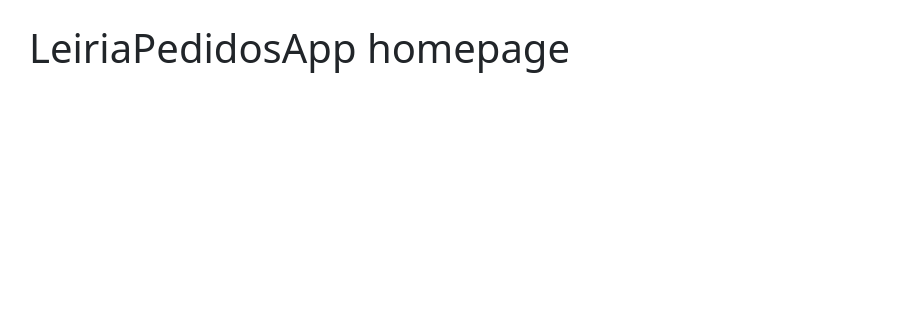
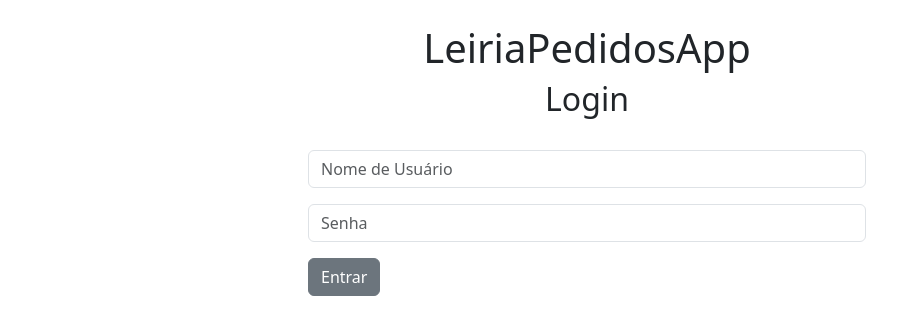
Before and after one commit to Bermuda3G/LeiriaPedidosApp, a Django app: page / in a window 1280 px wide. Shown: the part 56-391 px from the top of the page, without its empty margins (53-950 px from the left). Run offline with Django 5.2, Linux system fonts and the light colour scheme.

Commit message:
Forms de login adicionado e Tela de homepage de usuário adicionada

```diff
--- a/leiriapedidosapp/homepage/templates/base.html
+++ b/leiriapedidosapp/homepage/templates/base.html
@@ -11,7 +11,7 @@
     <div class="container">
         <br/>
         {% block content %}
-        <!--Django puxa todo o conteúdo html dos apps-->
+        <!--Django puxa todo o conteúdo html (entre esses mesmos blocos) dos apps-->
         {% endblock %}
     </div>
 
--- a/leiriapedidosapp/homepage/templates/homepage.html
+++ b/leiriapedidosapp/homepage/templates/homepage.html
@@ -2,6 +2,30 @@
 
 {% block content %}
 
-<h1>LeiriaPedidosApp homepage</h1>
+<div class="col-md-6 offset-md-3">
+
+{% if user.is_authenticated%}
+
+<h1 class="text-center">LeiriaPedidosApp Homepage :D </h1>
+
+{% else %}
+
+<h1 class="text-center">LeiriaPedidosApp</h1>
+<h2 class="text-center">Login</h2>
+<br/>
+<form method="POST" action="{% url 'homepage' %}">
+  {% csrf_token %} <!--Token que garante que as requisições estão sendo feitas pelo usuário autenticado-->
+  <div class="mb-3">
+    <input type="text" class="form-control" name="username", placeholder="Nome de Usuário" required>
+  </div>
+  <div class="mb-3">
+    <input type="password" class="form-control" name="password", placeholder="Senha" required>
+  </div>
+  <button type="submit" class="btn btn-secondary">Entrar</button>
+</form>
+
+{% endif %}
+
+</div>
 
 {% endblock %}
--- a/leiriapedidosapp/homepage/templates/navbar.html
+++ b/leiriapedidosapp/homepage/templates/navbar.html
@@ -1,6 +1,6 @@
 <nav class="navbar navbar-expand-lg navbar-dark bg-dark">
     <div class="container-fluid">
-      <a class="navbar-brand" href="{% url 'início'%}">Leiria</a>
+      <a class="navbar-brand" href="{% url 'homepage'%}">Leiria</a>
       <button class="navbar-toggler" type="button" data-bs-toggle="collapse" data-bs-target="#navbarSupportedContent" aria-controls="navbarSupportedContent" aria-expanded="false" aria-label="Toggle navigation">
         <span class="navbar-toggler-icon"></span>
       </button>
--- a/leiriapedidosapp/homepage/urls.py
+++ b/leiriapedidosapp/homepage/urls.py
@@ -2,5 +2,7 @@ from django.urls import path
 from . import views
 
 urlpatterns = [
-    path('', views.homepage, name='início'),
+    path('', views.home, name='homepage'),
+    #path('login/', views.login_user, name='user login'),
+    #path('logout/', views.logout_user, name='user logout'),
 ]
--- a/leiriapedidosapp/homepage/views.py
+++ b/leiriapedidosapp/homepage/views.py
@@ -3,11 +3,11 @@ from django.contrib.auth import authenticate, login, logout
 from django.contrib import messages
 
 # Create your views here.
-def homepage(request):
+def home(request):
     return render(request, 'homepage.html', {})
 
-def login_user(request):
-    pass
+#def login_user(request):
+    #pass
 
-def logout_user(request):
-    pass
+#def logout_user(request):
+    #pass
```
